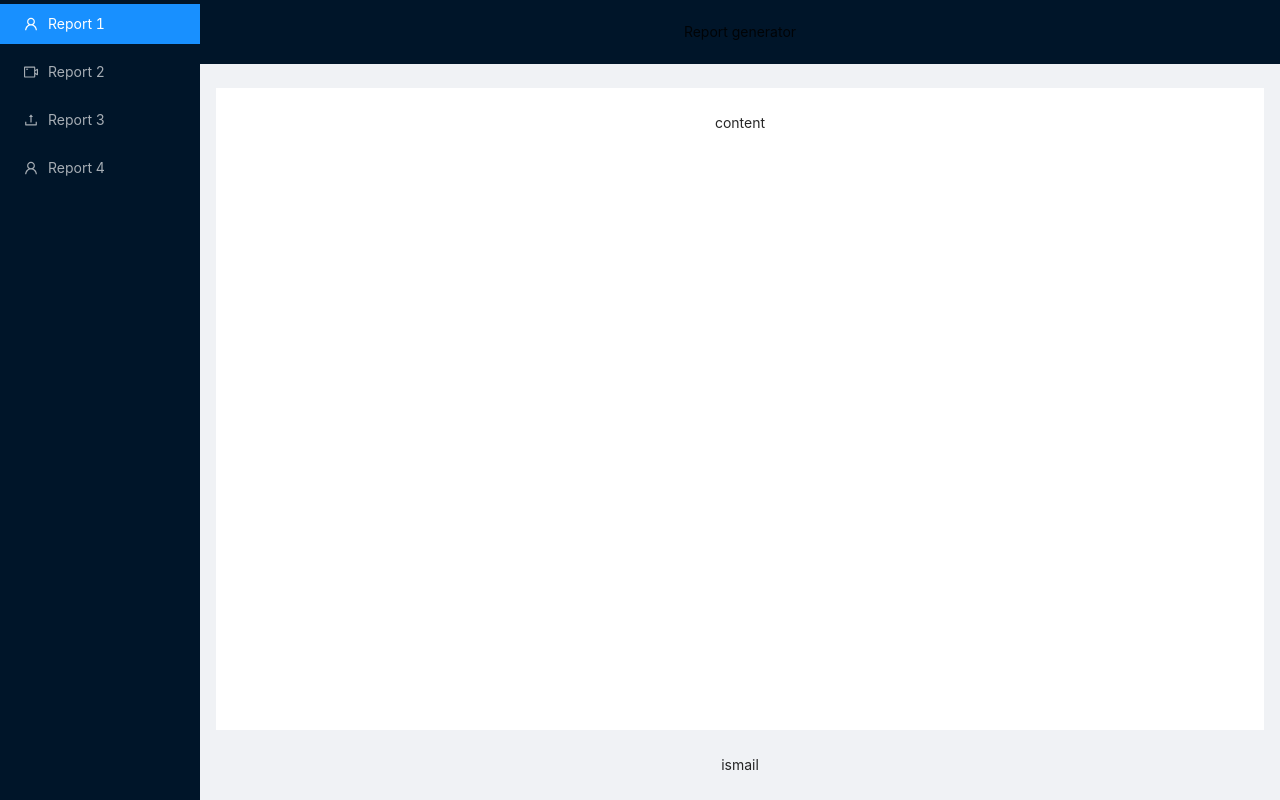
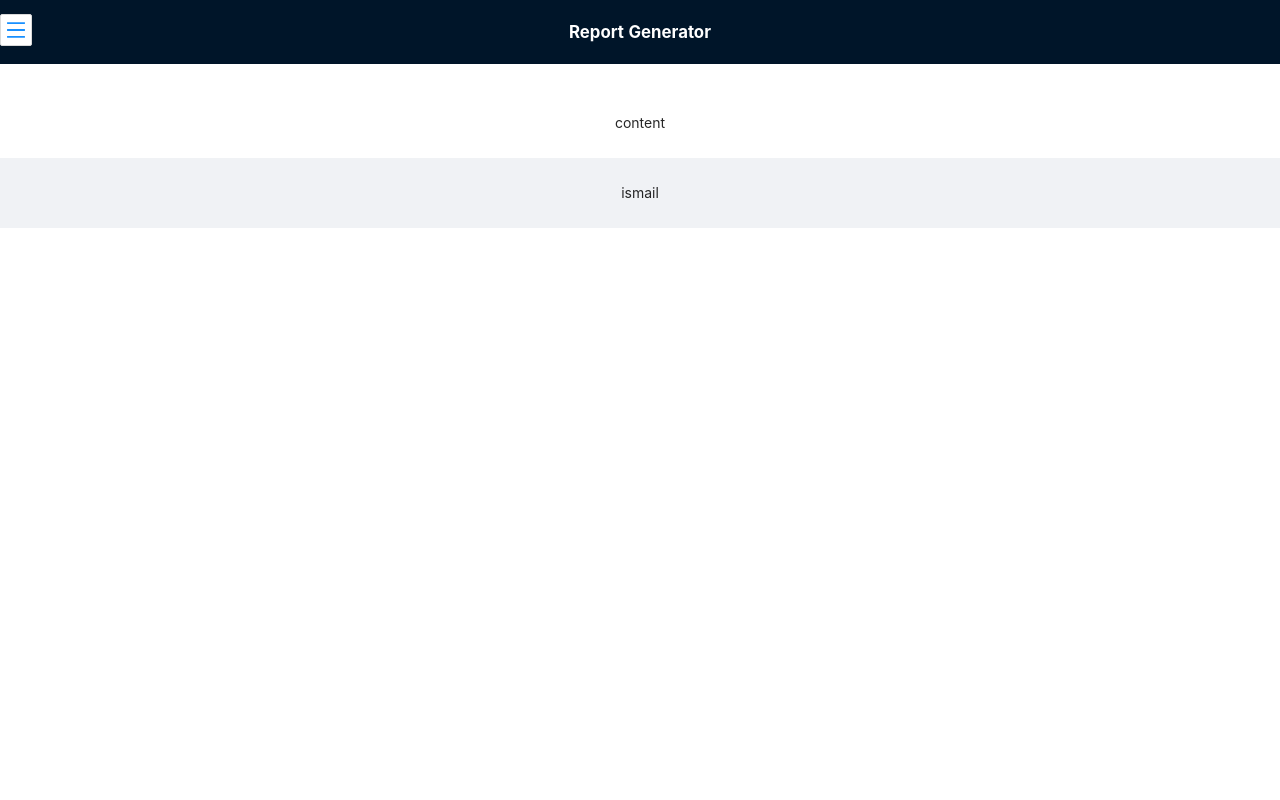
Before and after one commit to imismailpe/reportgenerator, a React (Create React App) app: page / in a window 1280 px wide. Built offline with nearby package versions, Linux system fonts and the light colour scheme.

Commit message:
corrected menu using drawer

```diff
--- a/src/App.css
+++ b/src/App.css
@@ -1,8 +1,25 @@
 .App {
   text-align: center;
 }
-
-.App-logo {
+.headerContainer{
+  width: 100%;
+  height: 50px;
+}
+.absoluteL{
+  position: absolute;
+  left: 0;
+}
+.ant-drawer-body{
+  padding: 0;
+}
+.headerTitle{
+  display: inline-block;
+  color: #fff;
+  font-size: larger;
+  font-weight: 700;
+  margin: auto;
+}
+/* .App-logo {
   height: 40vmin;
   pointer-events: none;
 }
@@ -11,9 +28,9 @@
   .App-logo {
     animation: App-logo-spin infinite 20s linear;
   }
-}
+} */
 
-.App-header {
+/* .App-header {
   background-color: #282c34;
   min-height: 100vh;
   display: flex;
@@ -35,4 +52,4 @@
   to {
     transform: rotate(360deg);
   }
-}
+} */
--- a/src/App.js
+++ b/src/App.js
@@ -1,6 +1,6 @@
 import 'antd/dist/antd.css';
 import './App.css';
-import Home from './components/home';
+import Home from './components/Home';
 
 function App() {
   return (
--- /dev/null
+++ b/src/components/Header.js
@@ -0,0 +1,20 @@
+import { Button } from 'antd';
+import React from 'react';
+import MenuComp from './MenuComp';
+import { MenuOutlined } from '@ant-design/icons';
+
+const HeaderComp = (props) => {
+    return (
+        <div className='headerContainer'>
+            <MenuComp visible={props.isMenuVisible} toggleMenu={props.toggleMenu}
+                handleMenuItemClick={props.handleMenuItemClick} />
+            <div className='absoluteL'>
+                <Button className='menuButton' onClick={props.toggleMenu}
+                    icon={<MenuOutlined style={{ fontSize: '20px', color: '#1890ff' }} />}></Button>
+            </div>
+            <div className='headerTitle'>Report Generator</div>
+
+        </div>
+    )
+}
+export default HeaderComp;
--- /dev/null
+++ b/src/components/MenuComp.js
@@ -0,0 +1,32 @@
+import { Drawer, Menu } from 'antd';
+import { UploadOutlined, UserOutlined, VideoCameraOutlined } from '@ant-design/icons';
+import React from 'react';
+
+const MenuComp = (props) => {
+    return (
+        <Drawer placement='left'
+            closable={false}
+            onClose={props.toggleMenu}
+            visible={props.visible}
+            mask={true}
+            width={200}
+        >
+            <Menu mode='vertical' defaultSelectedKeys={['1']}
+                style={{ height: '100%' }} theme='dark'>
+                <Menu.Item key="1" icon={<UserOutlined />} onClick={props.handleMenuItemClick}>
+                    Report 1
+                </Menu.Item>
+                <Menu.Item key="2" icon={<VideoCameraOutlined />} onClick={props.handleMenuItemClick}>
+                    Report 2
+                </Menu.Item>
+                <Menu.Item key="3" icon={<UploadOutlined />} onClick={props.handleMenuItemClick}>
+                    Report 3
+                </Menu.Item>
+                <Menu.Item key="4" icon={<UserOutlined />} onClick={props.handleMenuItemClick}>
+                    Report 4
+                </Menu.Item>
+            </Menu>
+        </Drawer>
+    )
+}
+export default MenuComp;
--- a/src/components/home.js
+++ b/src/components/home.js
@@ -1,46 +1,29 @@
-import React from 'react';
+import React, { useState } from 'react';
 import { Layout, Menu } from 'antd';
-import { UploadOutlined, UserOutlined, VideoCameraOutlined } from '@ant-design/icons';
+import MenuComp from './MenuComp';
+import HeaderComp from './Header';
 const { Header, Content, Footer, Sider } = Layout;
 const Home = () => {
+    const [isMenuVisible, setIsMenuVisible] = useState(false);
+    const handleMenuItemClick = (e) => {
+        setIsMenuVisible(false);
+    }
+    const toggleMenu = () => {
+        console.log("inside toggleMenu")
+        setIsMenuVisible(!isMenuVisible);
+    }
     return (
-        <Layout>
-            <Sider
-                breakpoint="lg"
-                collapsedWidth="0"
-                onBreakpoint={broken => {
-                    console.log(broken);
-                }}
-                onCollapse={(collapsed, type) => {
-                    console.log(collapsed, type);
-                }}
-            >
-                <div className="logo" />
-                <Menu theme="dark" mode="inline" defaultSelectedKeys={['1']}>
-                    <Menu.Item key="1" icon={<UserOutlined />}>
-                        Report 1
-                    </Menu.Item>
-                    <Menu.Item key="2" icon={<VideoCameraOutlined />}>
-                        Report 2
-                    </Menu.Item>
-                    <Menu.Item key="3" icon={<UploadOutlined />}>
-                        Report 3
-                    </Menu.Item>
-                    <Menu.Item key="4" icon={<UserOutlined />}>
-                        Report 4
-                    </Menu.Item>
-                </Menu>
-            </Sider>
-            <Layout>
-                <Header className="site-layout-sub-header-background" style={{ padding: 0 }}>Report generator</Header>
-                <Content style={{ margin: '24px 16px 0' }}>
-                    <div className="site-layout-background" style={{ padding: 24, height: '100%' }}>
-                        content
-                    </div>
-                </Content>
-                <Footer style={{ textAlign: 'center' }}>ismail</Footer>
-            </Layout>
-        </Layout>
+        <>
+            <Header className="site-layout-sub-header-background" style={{ padding: 0 }}>
+                <HeaderComp isMenuVisible={isMenuVisible} toggleMenu={toggleMenu} handleMenuItemClick={handleMenuItemClick} />
+            </Header>
+            <Content style={{ margin: '24px 16px 0', height: '100%' }}>
+                <div className="site-layout-background" style={{ padding: 24, height: '100%' }}>
+                    content
+                </div>
+            </Content>
+            <Footer style={{ textAlign: 'center' }}>ismail</Footer>
+        </>
     )
 }
 export default Home;
```
